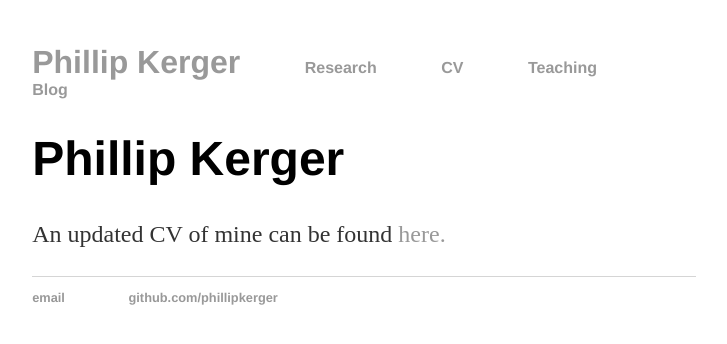
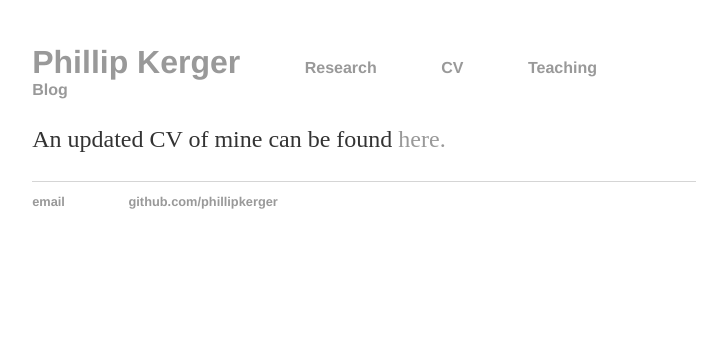
Before and after one commit to PhillipKerger/phillipkerger.github.io, a Jekyll site: the page built from cv/index.html, in a window 1280 px wide. Shown: the top 344 px of the page, without its empty margins (276-1003 px from the left). Built offline with Jekyll 4.4.1, drawn with Linux system fonts in a browser that asks for light colours.

Commit message:
Update index.html

```diff
--- a/cv/index.html
+++ b/cv/index.html
@@ -3,7 +3,6 @@ layout: default
 title: Phillip Kerger
 ---
 <div class="blurb">
-	<h1>Phillip Kerger</h1>
 	<p>An updated CV of mine can be found
 		<a href="https://docs.google.com/document/d/163dklOk4vxX3zxrDIZYx5BYBP_GP6jI-MQgenQjAY4U/edit?usp=sharing">here.</a></p>
 </div><!-- /.blurb -->
```
